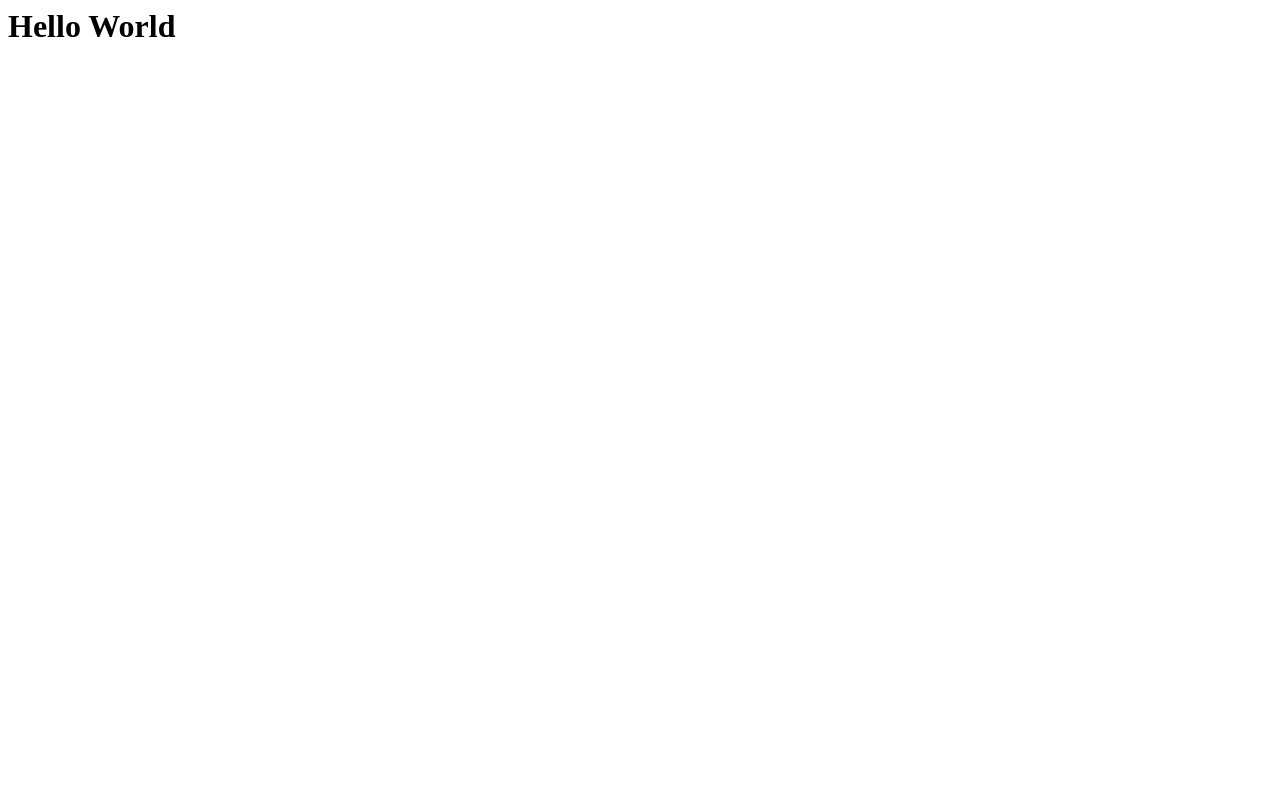
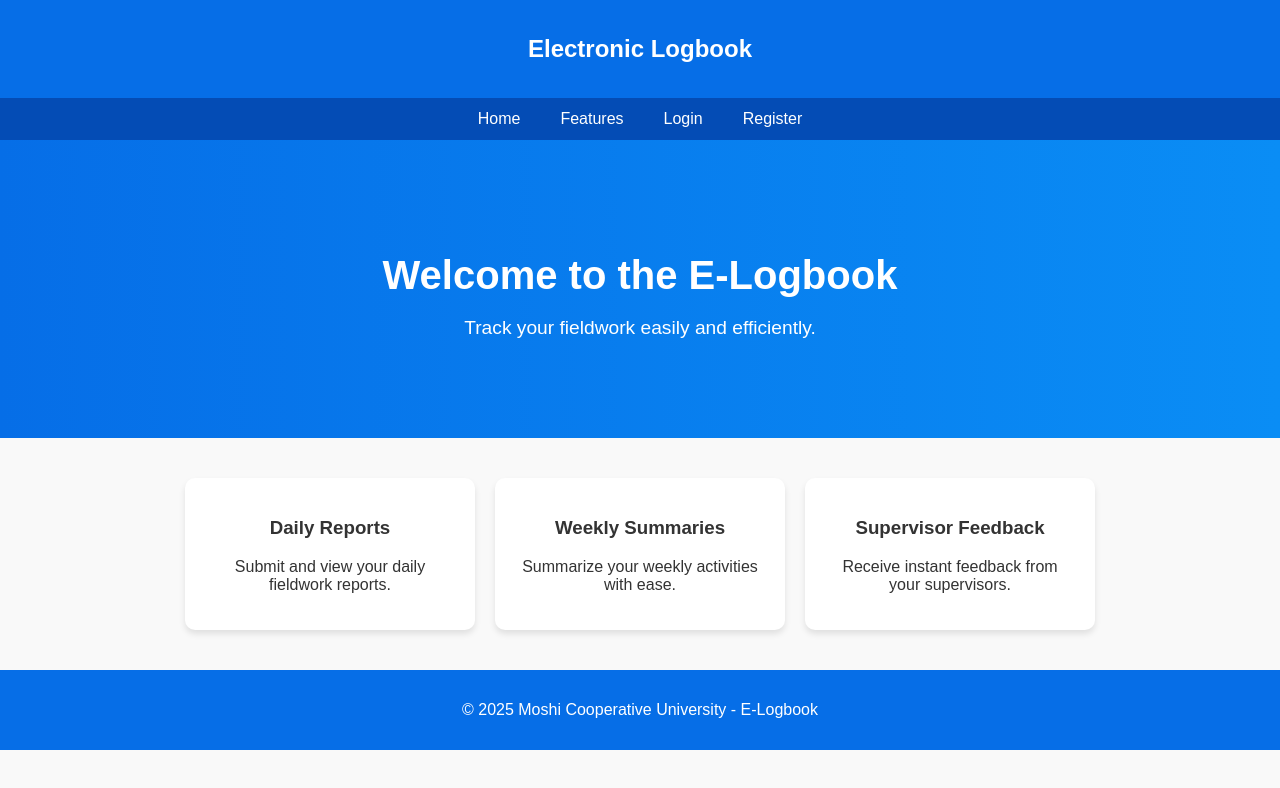
Before and after one commit to JNGAHEMELWA/BBICT3-IT-PROJECT, a plain HTML site: page index.html in a window 1280 px wide. Drawn offline with Linux system fonts and the light colour scheme.

Commit message:
Update index.html

```diff
--- a/index.html
+++ b/index.html
@@ -1,8 +1,107 @@
-<html>
-  <head>
-    <title>BBICT 3 PROJECT</title>
-  </head>
+<!DOCTYPE html>
+<html lang="en">
+<head>
+  <meta charset="UTF-8">
+  <meta name="viewport" content="width=device-width, initial-scale=1.0">
+  <title>Home - E-Logbook</title>
+  <style>
+    body {
+      margin: 0;
+      font-family: Arial, sans-serif;
+      background: #f9f9f9;
+      color: #333;
+    }
+    header {
+      background: #066ee7;
+      color: white;
+      padding: 15px;
+      text-align: center;
+    }
+    nav {
+      display: flex;
+      justify-content: center;
+      background: #044cb5;
+    }
+    nav a {
+      color: white;
+      padding: 12px 20px;
+      text-decoration: none;
+    }
+    nav a:hover {
+      background: #033a8c;
+    }
+    .hero {
+      text-align: center;
+      padding: 80px 20px;
+      background: linear-gradient(to right, #066ee7, #0a8df5);
+      color: white;
+    }
+    .hero h1 {
+      font-size: 2.5em;
+      margin-bottom: 10px;
+    }
+    .hero p {
+      font-size: 1.2em;
+    }
+    .cards {
+      display: flex;
+      justify-content: center;
+      flex-wrap: wrap;
+      margin: 40px 0;
+      gap: 20px;
+    }
+    .card {
+      background: white;
+      padding: 20px;
+      width: 250px;
+      box-shadow: 0 4px 6px rgba(0,0,0,0.1);
+      border-radius: 10px;
+      text-align: center;
+    }
+    footer {
+      background: #066ee7;
+      color: white;
+      text-align: center;
+      padding: 15px;
+      margin-top: 40px;
+    }
+  </style>
+</head>
   <body>
-    <h1>Hello World</h1>
-  </body>
+  <header>
+    <h2>Electronic Logbook</h2>
+  </header>
+
+  <nav>
+    <a href="#">Home</a>
+    <a href="#">Features</a>
+    <a href="#">Login</a>
+    <a href="#">Register</a>
+  </nav>
+
+  <section class="hero">
+    <h1>Welcome to the E-Logbook</h1>
+    <p>Track your fieldwork easily and efficiently.</p>
+  </section>
+
+  <section class="cards">
+    <div class="card">
+      <h3>Daily Reports</h3>
+      <p>Submit and view your daily fieldwork reports.</p>
+    </div>
+    <div class="card">
+      <h3>Weekly Summaries</h3>
+      <p>Summarize your weekly activities with ease.</p>
+    </div>
+    <div class="card">
+      <h3>Supervisor Feedback</h3>
+      <p>Receive instant feedback from your supervisors.</p>
+    </div>
+  </section>
+
+  <footer>
+    <p>&copy; 2025 Moshi Cooperative University - E-Logbook</p>
+  </footer>
+
+</body>
 </html>
```
